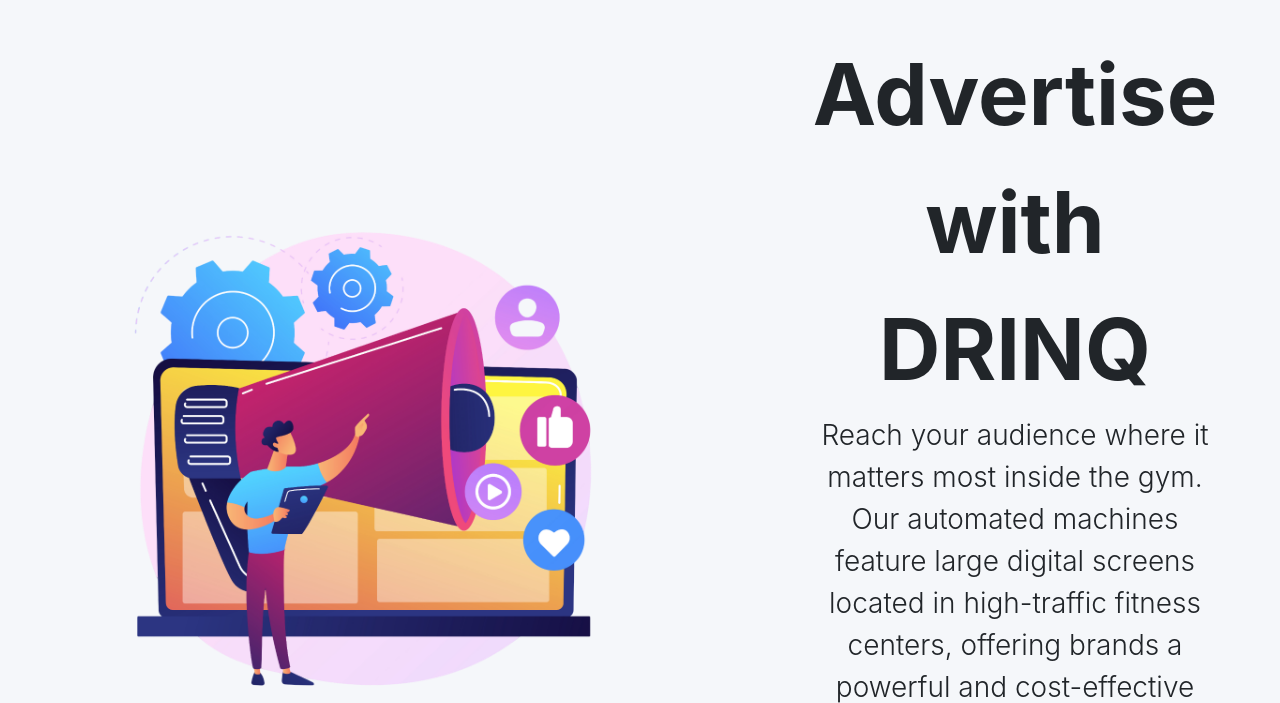
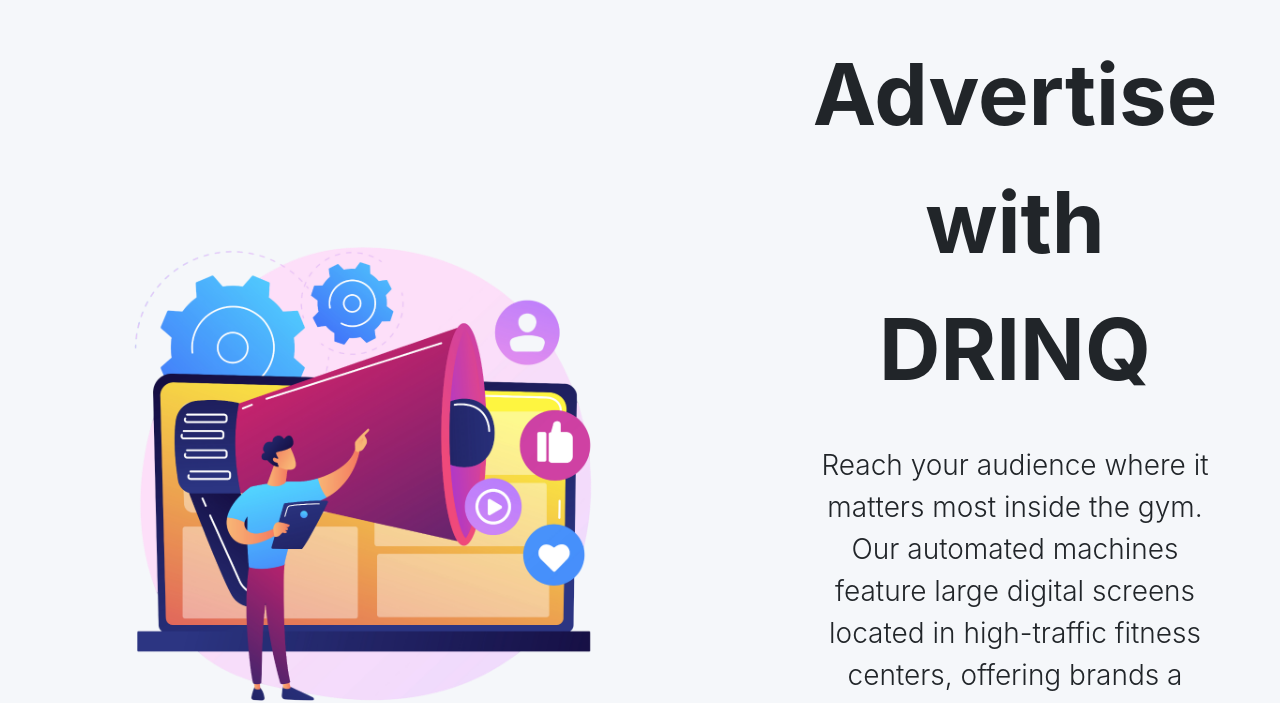
Before and after one commit to ChadiMeslek/DRINQ-Website-Project, a React (Create React App) app: page /advertising in a window 1280 px wide. Shown: the part 985-1688 px from the top of the page. Built offline with nearby package versions, Linux system fonts and the light colour scheme; no server answers.

Commit message:
Updated 22-11-2025//23-51

```diff
--- a/src/components/AdvertiseDRINQ/AdvertiseDRINQ.jsx
+++ b/src/components/AdvertiseDRINQ/AdvertiseDRINQ.jsx
@@ -56,7 +56,7 @@ const AdvertiseDRINQ = () => {
         />
 
         {/* TEXT BLOCK */}
-        <div>
+        <div className="d-flex flex-column" style={{ gap: "30px" }}>
           {/* TITLE */}
           <div
             className="d-flex justify-content-center align-items-center text-center"
--- a/src/i18n/en.json
+++ b/src/i18n/en.json
@@ -20,7 +20,7 @@
     "whatIsDrinq": {
       "title": "What is DRINQ",
       "descriptionDesktop": "DRINQ™ is an automated vending solution that serves fresh sports supplements such as protein, creatine, and pre-workout in seconds. Unlike traditional smoothie bars or fitness vending machines, we are founded on the principle of providing a modern and effortless way to enjoy supplements, eliminating the time, cost, and complexity of running a bar.",
-      "descriptionMobile": "DRINQ™ is an automated vending machine that serves fresh supplements like protein, creatine, and pre-workout in seconds — fast, modern, and effortless.",
+      "descriptionMobile": "DRINQ™ is an automated vending machine that serves fresh supplements like protein, creatine, and pre-workout in seconds, fast, modern, and effortless.",
       "cards": [
         {
           "title": "For Owners",
@@ -58,7 +58,7 @@
   },
   "getStartedPage": {
     "title": "Get Started With DRINQ",
-    "subtitle": "Getting started with DRINQ™ is simple, fast, and completely managed by our team. From the first meeting to the installation and profit sharing, everything is handled for you — no setup costs, no daily management.",
+    "subtitle": "Getting started with DRINQ™ is simple, fast, and completely managed by our team. From the first meeting to the installation and profit sharing, everything is handled for you no setup costs, no daily management.",
     "finalText": "Simple, transparent, and rewarding.",
     "steps": [
       {
@@ -84,7 +84,7 @@
   "contact_us": {
     "button": "Contact Us",
     "title": "Contact Us",
-    "subtitle": "We’d love to hear from you! <br/> Let’s get in touch",
+    "subtitle": "We’d love to hear from you. <br/> Let’s get in touch!",
     "first_name": "First Name",
     "last_name": "Last Name",
     "business_email": "Business Email",
```
